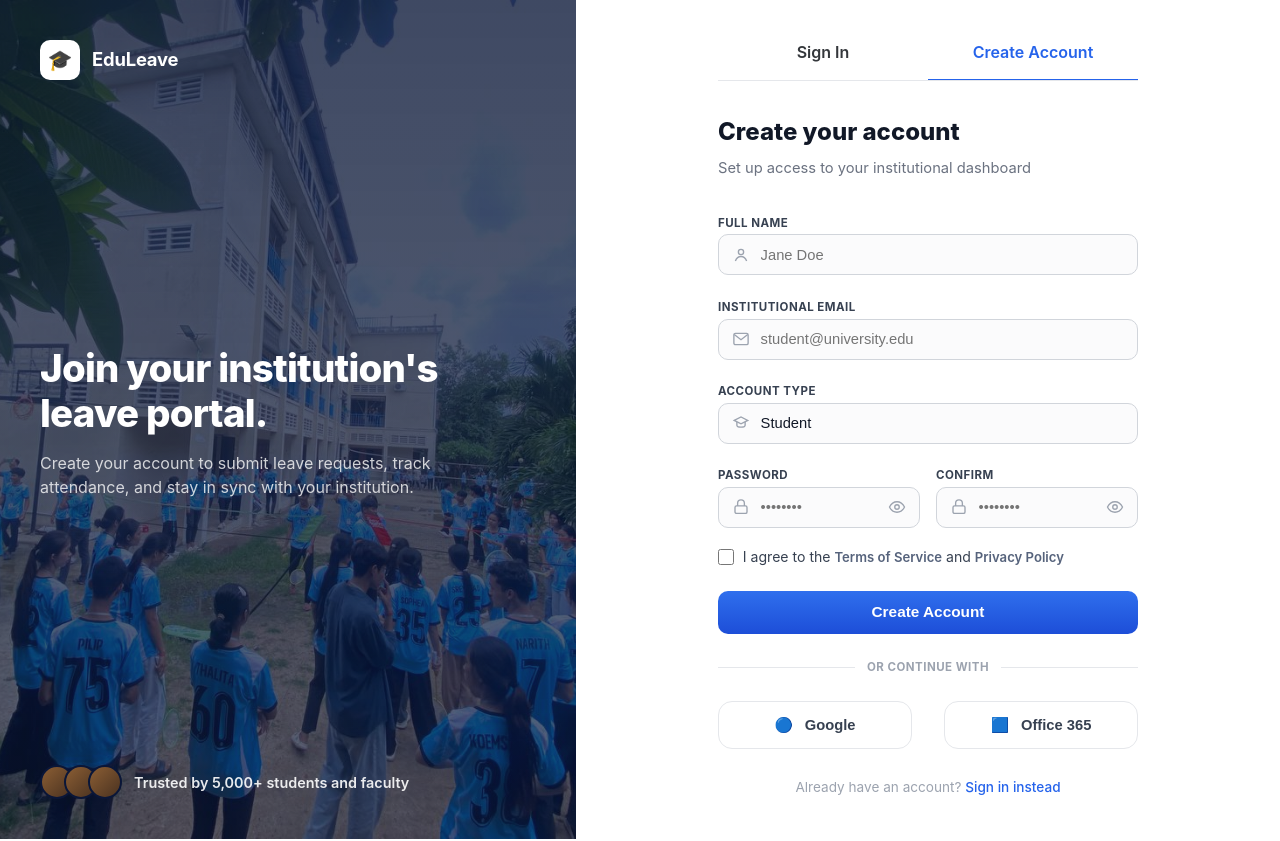
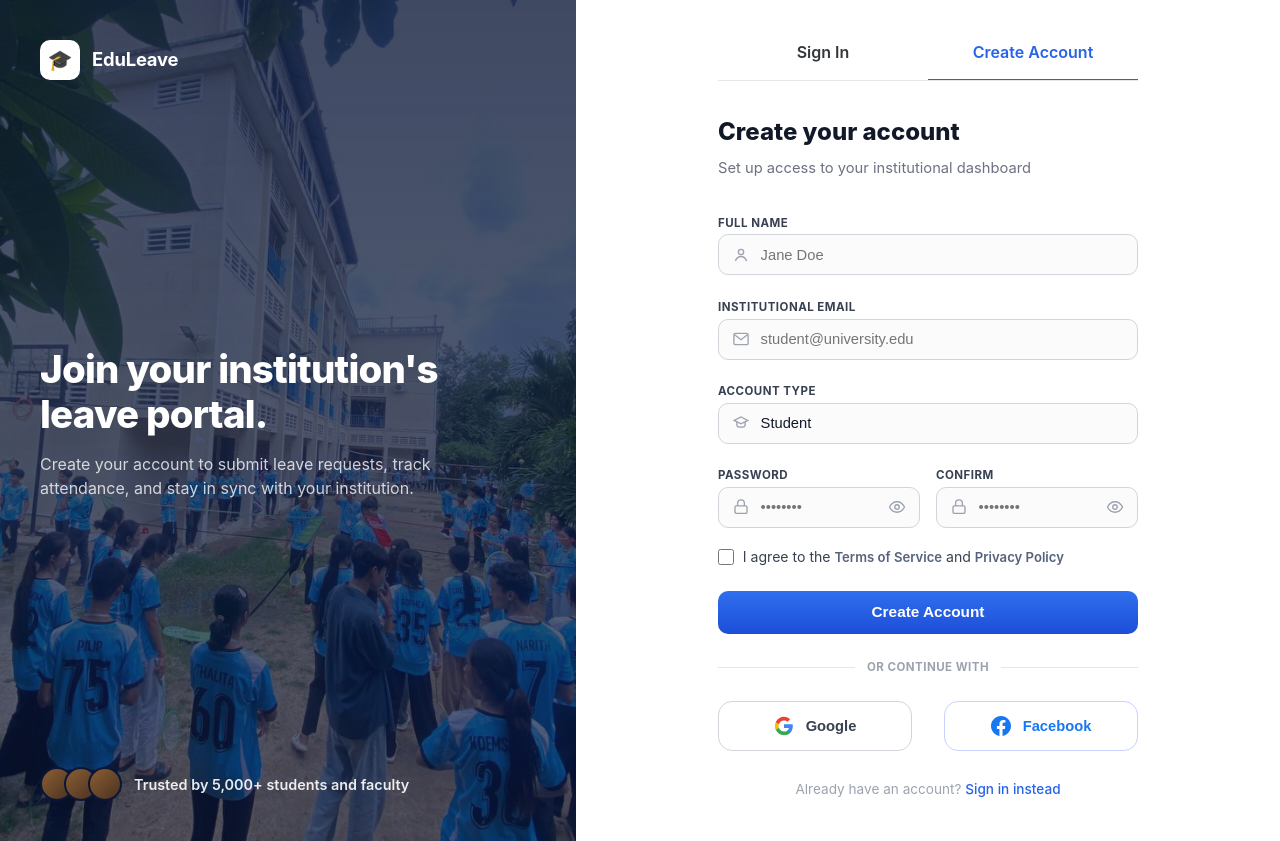
Before and after one commit to G10-SLMS/G10-SLMS-FRONT, a Vue app: page /register in a window 1280 px wide. Built offline with nearby package versions, Linux system fonts and the light colour scheme; no server answers.

Commit message:
create feature/login-register-ui

```diff
--- a/src/assets/styles/main.css
+++ b/src/assets/styles/main.css
@@ -219,25 +219,24 @@ body {
   font-size: 0.82rem;
   font-weight: 600;
   color: #2563eb;
-  background: #eff6ff;
-  border: 1px solid #bfdbfe;
-  border-radius: 999px;
-  padding: 0.2rem 0.7rem;
+  background: transparent;
+  border: none;
+  padding: 0.2rem 0.4rem;
   cursor: pointer;
-  transition: background 0.2s ease, border-color 0.2s ease, color 0.2s ease, transform 0.1s ease;
+  transition: color 0.2s ease, background 0.2s ease;
   line-height: 1.5;
   white-space: nowrap;
+  border-radius: 6px;
 }
 
 .forgot-link:hover {
-  background: #dbeafe;
-  border-color: #93c5fd;
   color: #1d4ed8;
+  background: #eff6ff;
 }
 
 .forgot-link:active {
-  transform: scale(0.97);
-  background: #bfdbfe;
+  background: #dbeafe;
+  color: #1e40af;
 }
 
 .btn-social {
@@ -255,6 +254,54 @@ body {
   color: #374151;
   cursor: pointer;
   transition: border-color 0.25s ease, background 0.25s ease, box-shadow 0.25s ease, transform 0.05s ease;
+  white-space: nowrap;
+}
+
+.btn-social svg {
+  width: 20px;
+  height: 20px;
+  flex-shrink: 0;
+}
+
+.btn-google {
+  border-color: #d1d5db;
+}
+
+.btn-google:hover {
+  background: #f9fafb;
+  box-shadow: 0 6px 16px -6px rgba(0, 0, 0, 0.08);
+  transform: translateY(-1px);
+}
+
+.btn-google:active {
+  transform: translateY(0);
+  background: #f3f4f6;
+}
+
+.btn-facebook {
+  color: #1877F2;
+  border-color: #c7d2fe;
+  background: #ffffff;
+}
+
+.btn-facebook svg {
+  flex-shrink: 0;
+}
+
+.btn-facebook:hover {
+  background: #eef2ff;
+  border-color: #818cf8;
+  box-shadow: 0 6px 16px -6px rgba(24, 119, 242, 0.18);
+  transform: translateY(-1px);
+}
+
+.btn-facebook:active {
+  transform: translateY(0);
+  background: #e0e7ff;
+}
+
+.btn-social:active {
+  transform: translateY(0);
 }
 
 .btn-social svg {
--- a/src/views/RegisterView.vue
+++ b/src/views/RegisterView.vue
@@ -179,11 +179,13 @@
         <div class="divider">OR CONTINUE WITH</div>
 
         <div class="social-row">
-          <button type="button" class="btn-social" @click="socialLogin('google')">
-            <span>🔵</span> Google
+          <button type="button" class="btn-social btn-google" @click="socialLogin('google')">
+            <svg width="20" height="20" viewBox="0 0 24 24"><path fill="#4285F4" d="M22.56 12.25c0-.78-.07-1.53-.2-2.25H12v4.26h5.92a5.06 5.06 0 0 1-2.2 3.32v2.77h3.57c2.08-1.92 3.28-4.74 3.28-8.1z"/><path fill="#34A853" d="M12 23c2.97 0 5.46-.98 7.28-2.66l-3.57-2.77c-.98.66-2.23 1.06-3.71 1.06-2.86 0-5.29-1.93-6.16-4.53H2.18v2.84C3.99 20.53 7.7 23 12 23z"/><path fill="#FBBC05" d="M5.84 14.09c-.22-.66-.35-1.36-.35-2.09s.13-1.43.35-2.09V7.07H2.18C1.43 8.55 1 10.22 1 12s.43 3.45 1.18 4.93l2.85-2.22.81-.62z"/><path fill="#EA4335" d="M12 5.38c1.62 0 3.06.56 4.21 1.64l3.15-3.15C17.45 2.09 14.97 1 12 1 7.7 1 3.99 3.47 2.18 7.07l3.66 2.84c.87-2.6 3.3-4.53 6.16-4.53z"/></svg>
+            Google
           </button>
-          <button type="button" class="btn-social" @click="socialLogin('office365')">
-            <span>🟦</span> Office 365
+          <button type="button" class="btn-social btn-facebook" @click="socialLogin('facebook')">
+            <svg width="20" height="20" viewBox="0 0 24 24" fill="#1877F2"><path d="M24 12.073c0-6.627-5.373-12-12-12s-12 5.373-12 12c0 5.99 4.388 10.954 10.125 11.854v-8.385H7.078v-3.47h3.047V9.43c0-3.007 1.792-4.669 4.533-4.669 1.312 0 2.686.235 2.686.235v2.953H15.83c-1.491 0-1.956.925-1.956 1.874v2.25h3.328l-.532 3.47h-2.796v8.385C19.612 23.027 24 18.062 24 12.073z"/></svg>
+            Facebook
           </button>
         </div>
 
@@ -220,7 +222,7 @@ const passwordMismatch = computed(
   () => form.confirmPassword.length > 0 && form.password !== form.confirmPassword
 )
 
-function socialLogin(provider: 'google' | 'office365') {
+function socialLogin(provider: 'google' | 'office365' | 'facebook') {
   auth.socialLogin(provider)
 }
 
```
